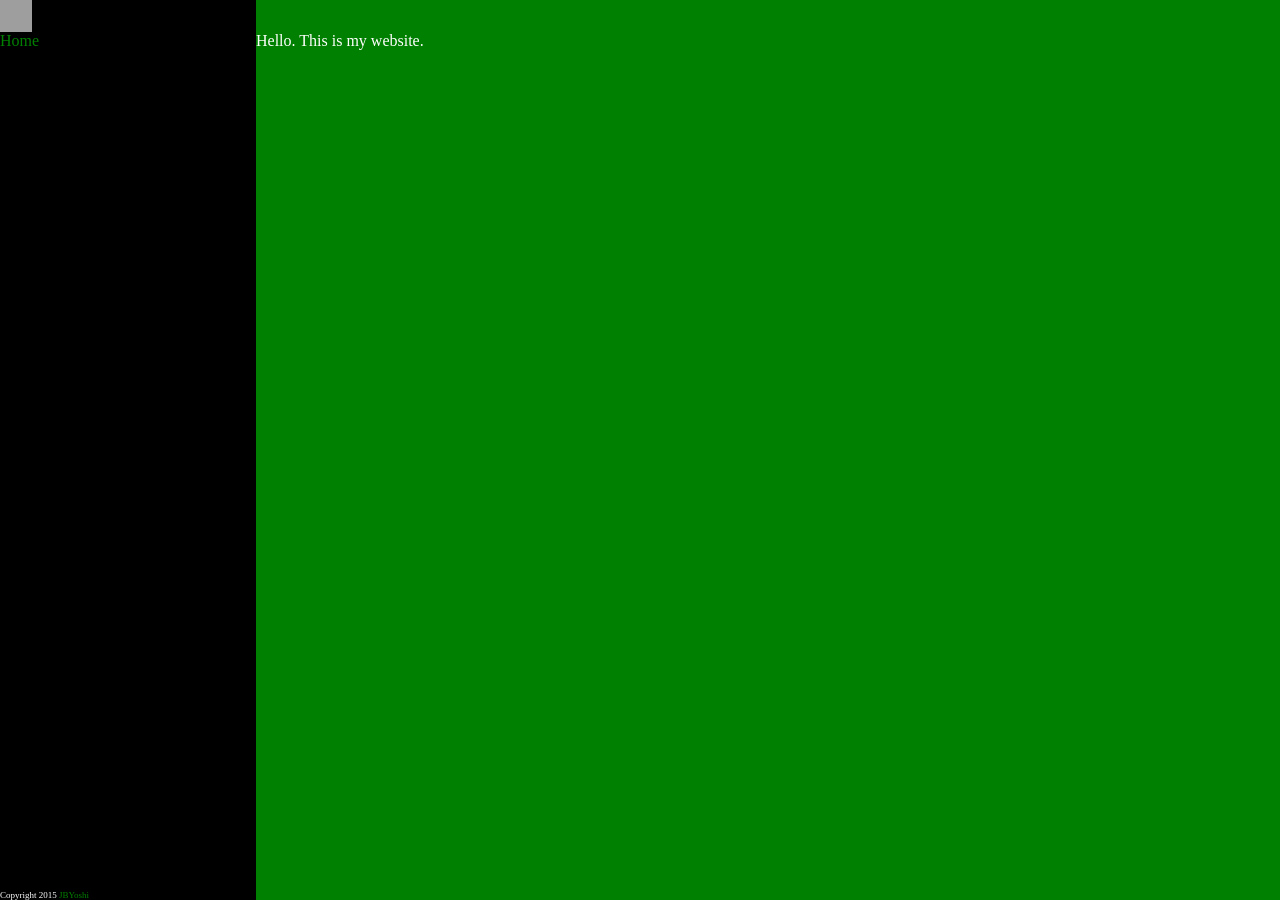
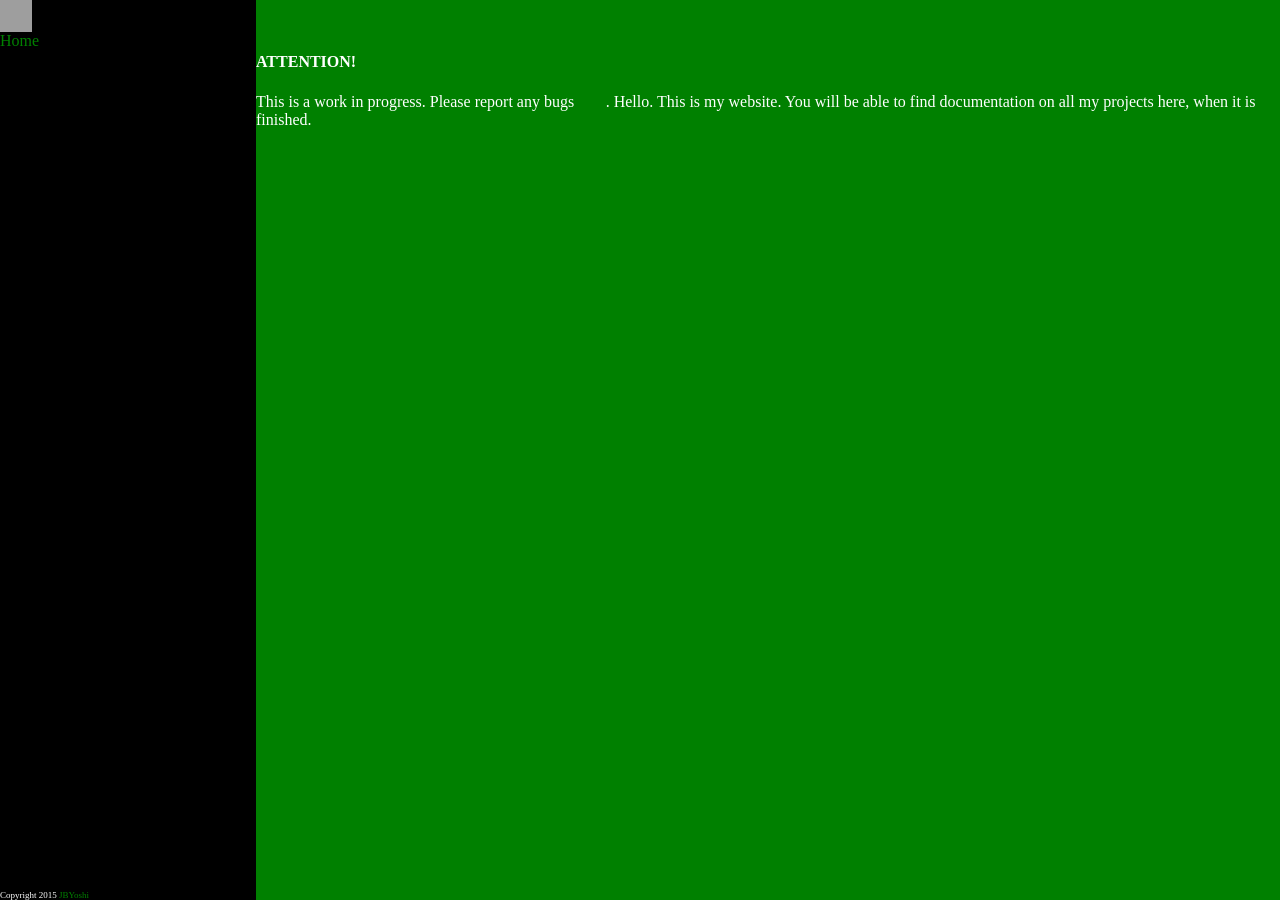
Before and after one commit to JBYoshi/jbyoshi.github.io, a Jekyll site: the page built from index.html, in a window 1280 px wide. Built offline with Jekyll 4.4.1, drawn with Linux system fonts in a browser that asks for light colours; grey boxes are pictures that could not be loaded.

Commit message:
Update home page.

```diff
--- a/index.html
+++ b/index.html
@@ -3,4 +3,7 @@ layout: default
 title: JBYoshi's Site
 ---
 
-Hello. This is my website.
+<h4>ATTENTION!</h4>
+This is a work in progress. Please report any bugs <a href="https://github.com/JBYoshi/jbyoshi.github.io/issues">here</a>.
+
+Hello. This is my website. You will be able to find documentation on all my projects here, when it is finished.
```
